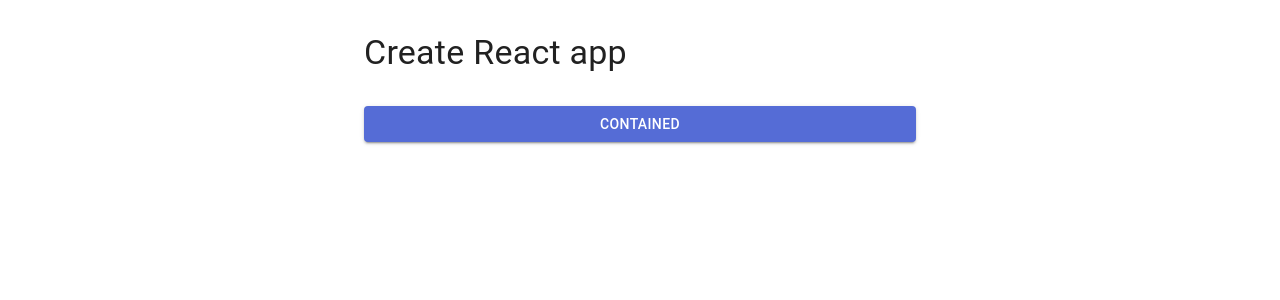
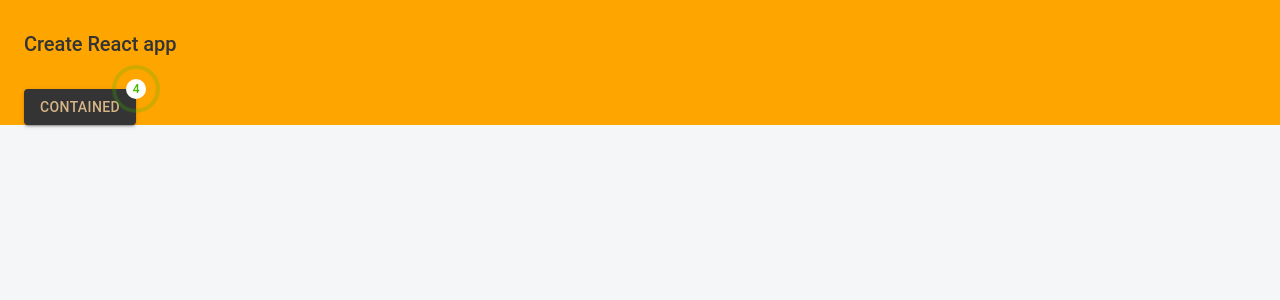
Before and after one commit to soxibdavurov/burak-react, a React (Create React App) app: page / in a window 1280 px wide. Shown: the top 300 px of the page. Built offline with nearby package versions, Linux system fonts and the light colour scheme.

Commit message:
fix: MUI customized inegration

```diff
--- a/src/app/App.tsx
+++ b/src/app/App.tsx
@@ -1,16 +1,23 @@
 import React from "react";
 import "../css/app.css";
 import { Box, Button, Container, Stack, Typography } from "@mui/material";
+import { RippleBadge } from "./MaterialTheme/styled";
 
 function App() {
-  return <Container maxWidth="sm">
+  return <Container sx={{background: "orange"}}>
     <Stack flexDirection={"column"}>
       <Box sx={{my: 4}}>
         <Typography variant="h4" component={"h4"}>
           Create React app
         </Typography>
       </Box>
+      <Box>
+        <RippleBadge badgeContent={4}>
+
       <Button variant="contained">Contained</Button>
+
+      </RippleBadge>
+      </Box>
     </Stack>
   </Container>;
 }
--- /dev/null
+++ b/src/app/MaterialTheme/index.ts
@@ -0,0 +1,66 @@
+import { createTheme } from '@mui/material/styles';
+import { common } from '@mui/material/colors';
+import shadow from './shadow';
+import typography from './typography';
+import { maxWidth } from '@mui/system';
+
+/**
+ * LIGHT THEME (DEFAULT)
+ */
+const light = {
+	palette: {
+		type: 'light',
+		background: {
+			default: '#f8f8ff',
+			paper: common.white,
+		},
+		primary: {
+			contrastText: '#d7b586',
+			main: '#343434',
+		},
+		secondary: {
+			contrastText: '#343434',
+			main: '#d7b586',
+		},
+		text: {
+			primary: '#343434',
+			secondary: '#d7b586',
+			dark: common.black,
+		},
+	},
+	components: {
+		MuiContainer: {
+			styleOverrides: {
+				root: {
+					height: '100%',
+				},
+			},
+		},
+		MuiCssBaseline: {
+			styleOverrides: {
+				html: { height: '100%' },
+				body: { background: '#f4f6f8', height: '100%', minHeight: '100%' },
+			},
+		},
+	},
+	shadow,
+	typography,
+};
+
+// A custom theme for this app
+let theme = createTheme(light);
+theme = createTheme(theme, {
+	components: {
+		MuiContainer: {
+			styleOverrides: {
+				maxWidthLg: {
+					[theme.breakpoints.up('lg')]: {
+						maxWidth: '1300px',
+					},
+				},
+			},
+		},
+	},
+});
+
+export default theme;
--- /dev/null
+++ b/src/app/MaterialTheme/shadow.ts
@@ -0,0 +1,27 @@
+export default [
+	'none',
+	'0 0 0 1px rgba(63,63,68,0.05), 0 1px 2px 0 rgba(63,63,68,0.15)',
+	'0 0 1px 0 rgba(0,0,0,0.31), 0 2px 2px -2px rgba(0,0,0,0.25)',
+	'0 0 1px 0 rgba(0,0,0,0.31), 0 3px 4px -2px rgba(0,0,0,0.25)',
+	'0 0 1px 0 rgba(0,0,0,0.31), 0 3px 4px -2px rgba(0,0,0,0.25)',
+	'0 0 1px 0 rgba(0,0,0,0.31), 0 4px 6px -2px rgba(0,0,0,0.25)',
+	'0 0 1px 0 rgba(0,0,0,0.31), 0 4px 6px -2px rgba(0,0,0,0.25)',
+	'0 0 1px 0 rgba(0,0,0,0.31), 0 4px 8px -2px rgba(0,0,0,0.25)',
+	'0 0 1px 0 rgba(0,0,0,0.31), 0 5px 8px -2px rgba(0,0,0,0.25)',
+	'0 0 1px 0 rgba(0,0,0,0.31), 0 6px 12px -4px rgba(0,0,0,0.25)',
+	'0 0 1px 0 rgba(0,0,0,0.31), 0 7px 12px -4px rgba(0,0,0,0.25)',
+	'0 0 1px 0 rgba(0,0,0,0.31), 0 6px 16px -4px rgba(0,0,0,0.25)',
+	'0 0 1px 0 rgba(0,0,0,0.31), 0 7px 16px -4px rgba(0,0,0,0.25)',
+	'0 0 1px 0 rgba(0,0,0,0.31), 0 8px 18px -8px rgba(0,0,0,0.25)',
+	'0 0 1px 0 rgba(0,0,0,0.31), 0 9px 18px -8px rgba(0,0,0,0.25)',
+	'0 0 1px 0 rgba(0,0,0,0.31), 0 10px 20px -8px rgba(0,0,0,0.25)',
+	'0 0 1px 0 rgba(0,0,0,0.31), 0 11px 20px -8px rgba(0,0,0,0.25)',
+	'0 0 1px 0 rgba(0,0,0,0.31), 0 12px 22px -8px rgba(0,0,0,0.25)',
+	'0 0 1px 0 rgba(0,0,0,0.31), 0 13px 22px -8px rgba(0,0,0,0.25)',
+	'0 0 1px 0 rgba(0,0,0,0.31), 0 14px 24px -8px rgba(0,0,0,0.25)',
+	'0 0 1px 0 rgba(0,0,0,0.31), 0 16px 28px -8px rgba(0,0,0,0.25)',
+	'0 0 1px 0 rgba(0,0,0,0.31), 0 18px 30px -8px rgba(0,0,0,0.25)',
+	'0 0 1px 0 rgba(0,0,0,0.31), 0 20px 32px -8px rgba(0,0,0,0.25)',
+	'0 0 1px 0 rgba(0,0,0,0.31), 0 22px 34px -8px rgba(0,0,0,0.25)',
+	'0 0 1px 0 rgba(0,0,0,0.31), 0 24px 36px -8px rgba(0,0,0,0.25)',
+];
--- /dev/null
+++ b/src/app/MaterialTheme/styled.ts
@@ -0,0 +1,30 @@
+import { styled } from "@mui/material/styles";
+import Badge from "@mui/material/Badge";
+
+export const RippleBadge = styled(Badge)(({ theme }) => ({
+  "& .MuiBadge-badge": {
+    color: "#44b700",
+    background: "white",
+    "&::after": {
+      position: "absolute",
+      top: "-2px",
+      left: "-2px",
+      width: "120%",
+      height: "120%",
+      borderRadius: "50%",
+      animation: "ripple 1.2s infinite ease-in-out",
+      border: "2px solid currentColor",
+      content: '""',
+    },
+  },
+  "@keyframes ripple": {
+    "0%": {
+      transform: "scale(.8)",
+      opacity: 1,
+    },
+    "100%": {
+      transform: "scale(2.4)",
+      opacity: 0,
+    },
+  },
+}));
--- /dev/null
+++ b/src/app/MaterialTheme/typography.ts
@@ -0,0 +1,35 @@
+export default {
+	h1: {
+		fontWeight: 500,
+		fontSize: 35,
+		letterSpacing: '-0.24px',
+	},
+	h2: {
+		fontWeight: 500,
+		fontSize: 29,
+		letterSpacing: '-0.24px',
+	},
+	h3: {
+		fontWeight: 500,
+		fontSize: 24,
+		letterSpacing: '-0.06px',
+	},
+	h4: {
+		fontWeight: 500,
+		fontSize: 20,
+		letterSpacing: '-0.06px',
+	},
+	h5: {
+		fontWeight: 500,
+		fontSize: 16,
+		letterSpacing: '-0.05px',
+	},
+	h6: {
+		fontWeight: 500,
+		fontSize: 14,
+		letterSpacing: '-0.05px',
+	},
+	overline: {
+		fontWeight: 500,
+	},
+};
--- a/src/index.tsx
+++ b/src/index.tsx
@@ -6,7 +6,7 @@ import App from "./app/App";
 import reportWebVitals from "./reportWebVitals";
 import CssBaseline from '@mui/material/CssBaseline';
 import {ThemeProvider} from '@mui/material/styles';
-import theme from "./theme";
+import theme from "./app/MaterialTheme";
 import "./css/index.css";
 
 ReactDOM.render(
--- a/src/theme.tsx
+++ /dev/null
@@ -1,21 +0,0 @@
-import { createTheme } from '@mui/material/styles';
-import { red } from '@mui/material/colors';
-
-
-// Create a theme instance.
-const theme = createTheme({
-  cssVariables: true,
-  palette: {
-    primary: {
-      main: '#556cd6',
-    },
-    secondary: {
-      main: '#19857b',
-    },
-    error: {
-      main: red.A400,
-    },
-  },
-});
-
-export default theme;
```
